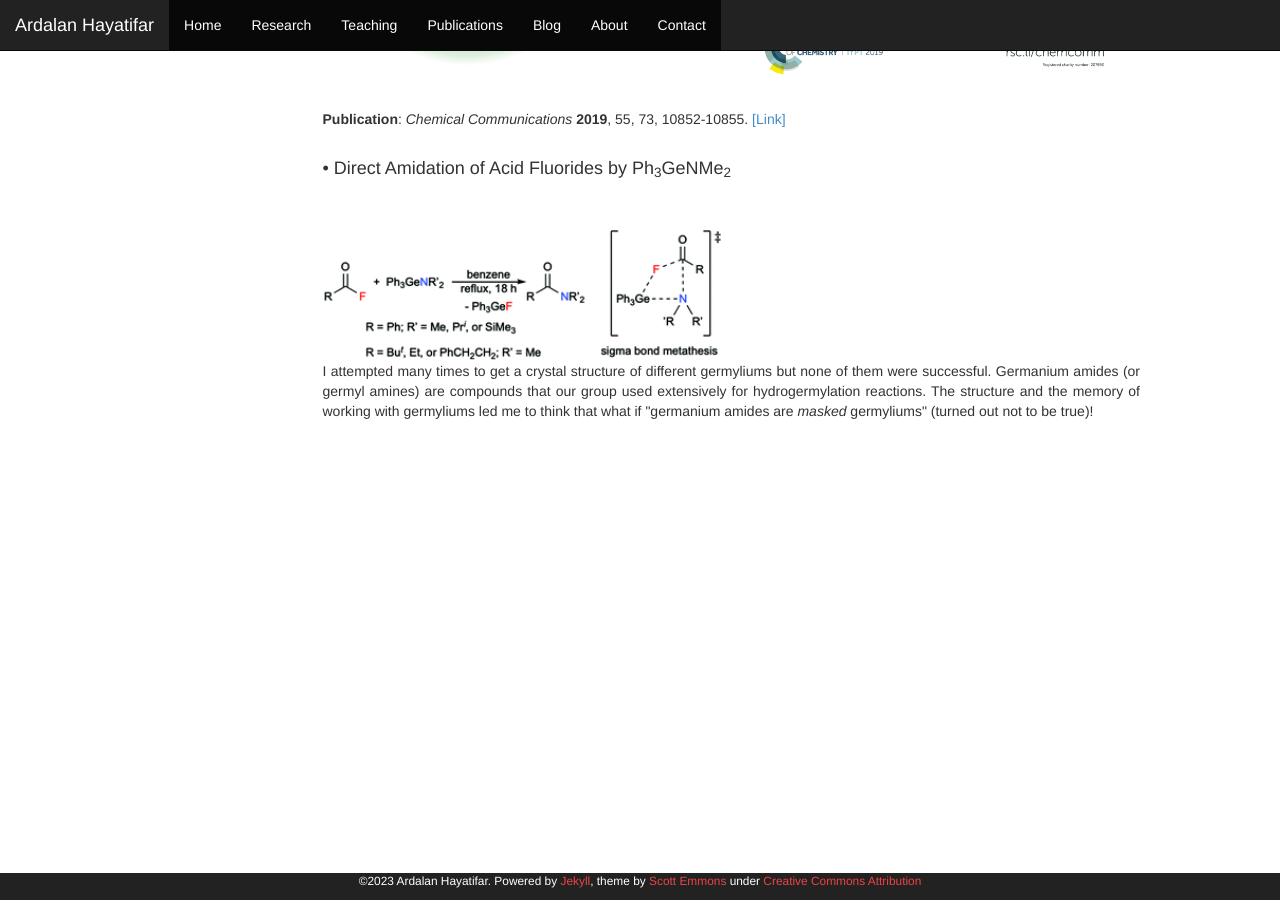
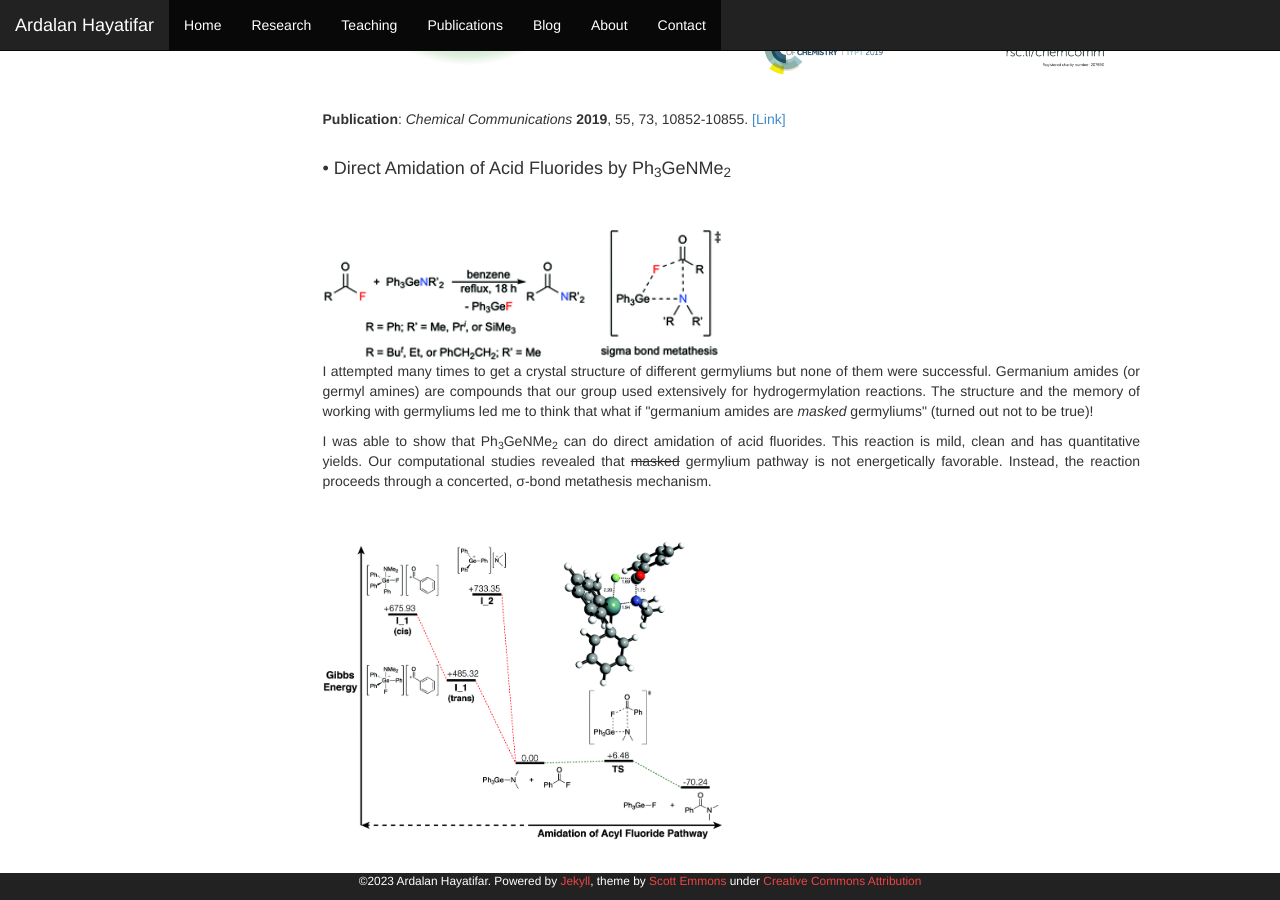
Before and after one commit to Ardalanhayatifar/ardalanhayatifar.github.io, a Jekyll site: the page built from research.html, in a window 1280 px wide and 900 px high, scrolled down 2521 px. Built offline with Jekyll 4.4.1, drawn with Linux system fonts in a browser that asks for light colours.

Commit message:
Research  osu

```diff
--- a/research.html
+++ b/research.html
@@ -83,10 +83,14 @@ in which it was published.
 <br />
 <p align="justify"> I attempted many times to get a crystal structure of different germyliums but none of them were successful. Germanium amides (or germyl amines) are compounds that our group used extensively for hydrogermylation reactions.
     The structure and the memory of working with germyliums led me to think that what if "germanium amides are <em>masked</em> germyliums" (turned out not to be true)!
-
 </p>
-
-
+<p align="justify"> I was able to show that Ph<sub>3</sub>GeNMe<sub>2</sub> can do direct amidation of acid fluorides. This reaction is mild, clean and has quantitative yields.
+    Our computational studies revealed that <s>masked</s> germylium pathway is not energetically favorable. Instead, the reaction proceeds through a concerted, &sigma;-bond metathesis mechanism.
+</p>
+<br>
+<br />
+<img src="research/Images/amidation_pathways.gif" width="400px">
+<br />
     </div>
 
 
--- a/research/md.html
+++ b/research/md.html
@@ -34,9 +34,7 @@ gtag('config', 'G-DB1B8K61SV');
       <h3 id="research-interests">Research Interests</h3>
 
 <p>
-  Reactive MD is a bridge between classical and <em>ab initio</em> MD. It allows bond cleavage-formation for longer time scales and bigger systems.
-
-
+  Reactive MD is a bridge between classical and <em>ab initio</em> MD. It allows bond cleavage-formation while still allowing simulations for longer time scales and bigger systems.
 </p>
 
 
```
Also changed, not shown: research/Images/amidation_pathways.gif (added).
